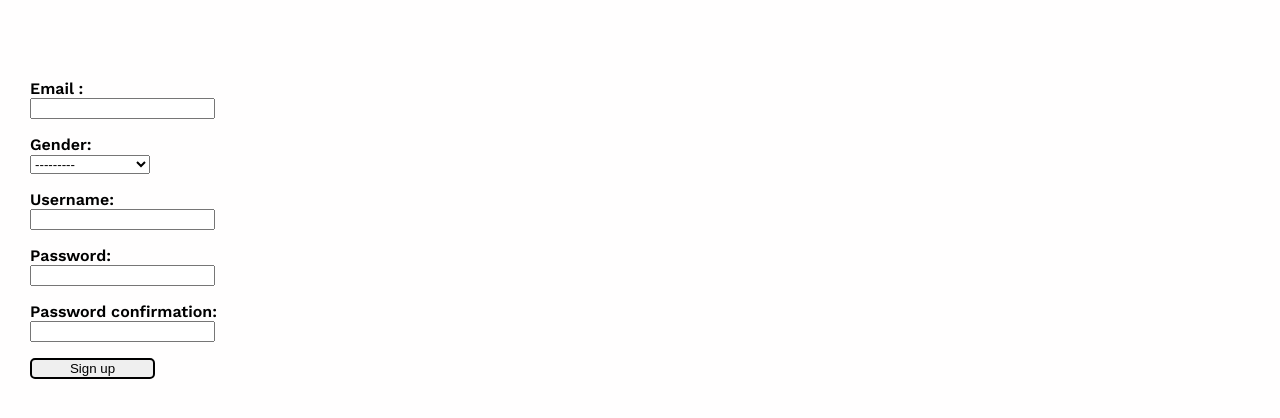
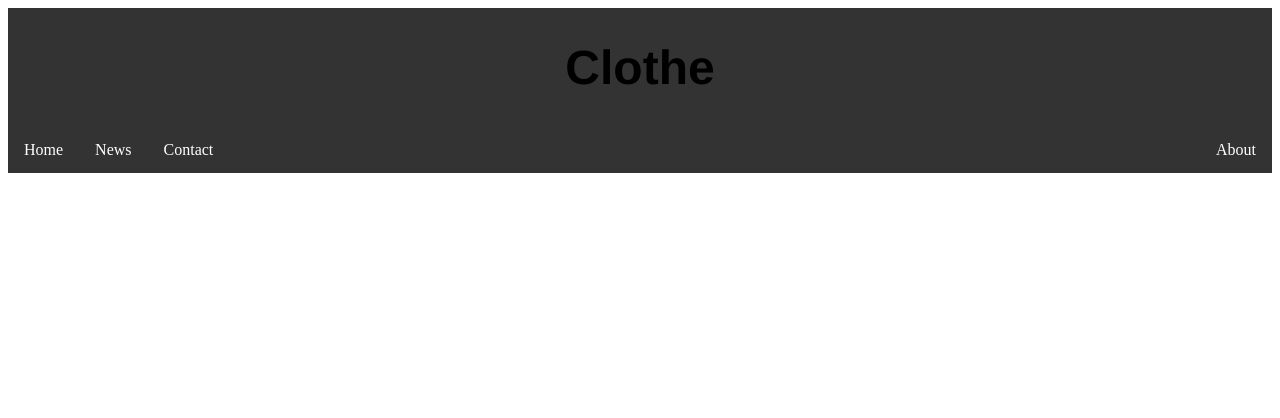
Before and after one commit to Socksham/clotheapp, a Django app: page /signup in a window 1280 px wide. Shown: the top 418 px of the page. Run offline with Django 3.2, Linux system fonts and the light colour scheme.

Commit message:
main screen with errors

```diff
--- a/clothe/clothe/settings.py
+++ b/clothe/clothe/settings.py
@@ -123,6 +123,8 @@ AUTH_USER_MODEL = 'main.User'
 
 STATIC_URL = '/static/'
 
+STATIC_ROOT = os.path.join(BASE_DIR,'/static/')
+
 STATICFILES_DIRS = [
     os.path.join(BASE_DIR, 'static')
 ]
--- a/clothe/main/views.py
+++ b/clothe/main/views.py
@@ -1,9 +1,12 @@
-from clothe.main.utils import getAPICall
-from clothe.main.models import Post, Profile
+from main.utils import getAPICall
+from main.models import Post, Profile
 from django.shortcuts import render, HttpResponse, redirect
 from .forms import signupForm
 from django.contrib.auth import authenticate, login
 from .utils import *
+from requests import get
+from bs4 import BeautifulSoup
+
 # Create your views here.
 def home(request):
     return render(request, 'home.html')
@@ -41,11 +44,16 @@ def userChoices(request):
     location = request.POST['location']
     gender = request.POST['gender']
     color_ = request.POST['color']
+    URL = f'https://www.htmlcsscolor.com/hex/{color_[1:]}'
+    response = get(URL)
+    simple_soup = BeautifulSoup(response, 'html.parser')      # use html.parser in order to understand the simple HTML
+    mydivs = simple_soup.find("h2", {"id": "cntMain_lblTints"})
+    answer = mydivs.find('strong').getText()
     clothing_type = request.POST['clothing_type']
     style = request.POST['style']
     upper = int(request.POST['upper'])
     lower = int(request.POST['lower'])
-    search_results = getAPICall(location, gender, color_, clothing_type, style, upper, lower)
+    search_results = getAPICall(location, gender, answer, clothing_type, style, upper, lower)
     print(search_results)
     return render(request, 'search_results.html', {'search_results':search_results})
 
--- a/clothe/static/css/post.css
+++ b/clothe/static/css/post.css
@@ -96,3 +96,41 @@
     font-size: 18px;
     font-family: 'Franklin Gothic Medium', 'Arial Bold', Arial, sans-serif;
   }
+
+
+
+/* all for horizontal navigation bar */
+ul {
+  list-style-type: none;
+  margin: 0;
+  padding: 0;
+  overflow: hidden;
+  background-color: #333;
+}
+
+li {
+  float: left;
+}
+
+li a {
+  display: block;
+  color: white;
+  text-align: center;
+  padding: 14px 16px;
+  text-decoration: none;
+}
+
+/* Change the link color to #111 (black) on hover */
+li a:hover {
+  background-color: #111;
+}
+
+.divpreference {
+  /* display: inline-block; vertical-align: middle;
+  align-self: center;
+  display: inline-block; margin-left: 20px; */
+  background-color:#33cc33; width: 50%;
+  text-align: center;
+  padding: 2px;
+  margin: 10px auto;
+}
--- a/clothe/templates/base.html
+++ b/clothe/templates/base.html
@@ -1,134 +1,23 @@
 <!DOCTYPE html>
-{% load static %}
-<html>
+{%load static%}
+<html lang="en">
+<head>
+    <meta charset="UTF-8">
+    <meta name="viewport" content="width=device-width, initial-scale=1.0">
+    <title>Test CSS Template</title>
+    <link rel="stylesheet" type="text/css" href="{% static 'css/post.css' %}" media="screen"/>
+    <link rel="stylesheet" href="https://cdnjs.cloudflare.com/ajax/libs/font-awesome/4.7.0/css/font-awesome.min.css">
+</head>
+<body bgcolor = "white">
+    <ul>
+        <h1 id = "clothelogo">Clothe</h1>
+        <li><a href="#home">Home</a></li>
+        <li><a href="#news">News</a></li>
+        <li><a href="#contact">Contact</a></li>
+        <li style="float:right"><a class="active" href="#about">About</a></li>
+    </ul>
 
-<head>
-    <title>Hotbreads Chicago</title>
-
-    <meta name="viewport" content="width=device-width, initial-scale=1, maximum-scale=1, minimum-scale=1">
-    {% block content %}
-    {% endblock content %}
-    <script type="text/javascript">
-        function getToken(name) {
-            var cookieValue = null;
-            if (document.cookie && document.cookie !== '') {
-                var cookies = document.cookie.split(';');
-                for (var i = 0; i < cookies.length; i++) {
-                    var cookie = cookies[i].trim();
-                    // Does this cookie string begin with the name we want?
-                    if (cookie.substring(0, name.length + 1) === (name + '=')) {
-                        cookieValue = decodeURIComponent(cookie.substring(name.length + 1));
-                        break;
-                    }
-                }
-            }
-            return cookieValue;
-        }
-        var csrftoken = getToken('csrftoken');
-
-    </script>
-    <style>
-        @import url('https://fonts.googleapis.com/css?family=Work+Sans:400,600');
-        body {
-            margin: 0;
-            background: #222;
-            font-family: 'Work Sans', sans-serif;
-            font-weight: 800;
-        }
-
-        .container {
-            width: 80%;
-            margin: 0 auto;
-        }
-
-        header::after {
-        content: '';
-        display: table;
-        clear: both;
-        }
-
-        .logo {
-        float: left;
-        padding: 10px 0;
-        }
-
-        nav {
-        float: right;
-        }
-
-        nav ul {
-        margin-top: 10px;
-        padding: 0;
-        list-style: none;
-        }
-
-        nav li {
-        display: inline-block;
-        margin-left: 40px;
-        padding-top: 10px;
-
-        position: relative;
-        }
-
-        nav a {
-        color: #444;
-        text-decoration: none;
-        text-transform: uppercase;
-        font-size: 14px;
-        }
-
-        nav a:hover {
-        color: #000;
-        text-decoration: none;
-        }
-
-        nav a::before {
-        content: '';
-        display: block;
-        height: 5px;
-        background-color: #444;
-
-        position: absolute;
-        top: 0;
-        width: 0%;
-        text-decoration: none;
-        transition: all ease-in-out 250ms;
-        }
-
-        nav a:hover::before {
-        width: 100%;
-        }
-    </style>
-    {% block head %}
-    {% endblock head %}
-</head>
-
-<body>
-    <style type="text/css">
-        body {
-            background: rgb(255, 254, 254) !important;
-        }
-
-        /* Adding !important forces the browser to overwrite the default style applied by Bootstrap */
-    </style>
-    <header>
-        <div class="container">
-        <h1 class="logo"></h1>
-
-    </header>
-    <script>
-        document.addEventListener('keypress', function (e) {
-            if (e.key === 'Enter') {
-            // code for enter
-                stock = document.getElementById('stock').value;
-                stock = stock.toUpperCase();
-                window.location.pathname = '/' + stock
-            }
-        });
-    </script>
-    <!-- <script>
-        console.log("{stocks}")
-    </script> -->
-    {% block body %}
-    {% endblock body %}
+    {%block content%}
+    {%endblock content%}
 </body>
+</html>
--- a/clothe/templates/home.html
+++ b/clothe/templates/home.html
@@ -0,0 +1,4 @@
+{%extends "base.html"%}
+{%block content%}
+<h1>Home Screen</h1>
+{%block content%}
```
Also changed, not shown: clothe/templates/preferences.html (+43 -22 lines).
